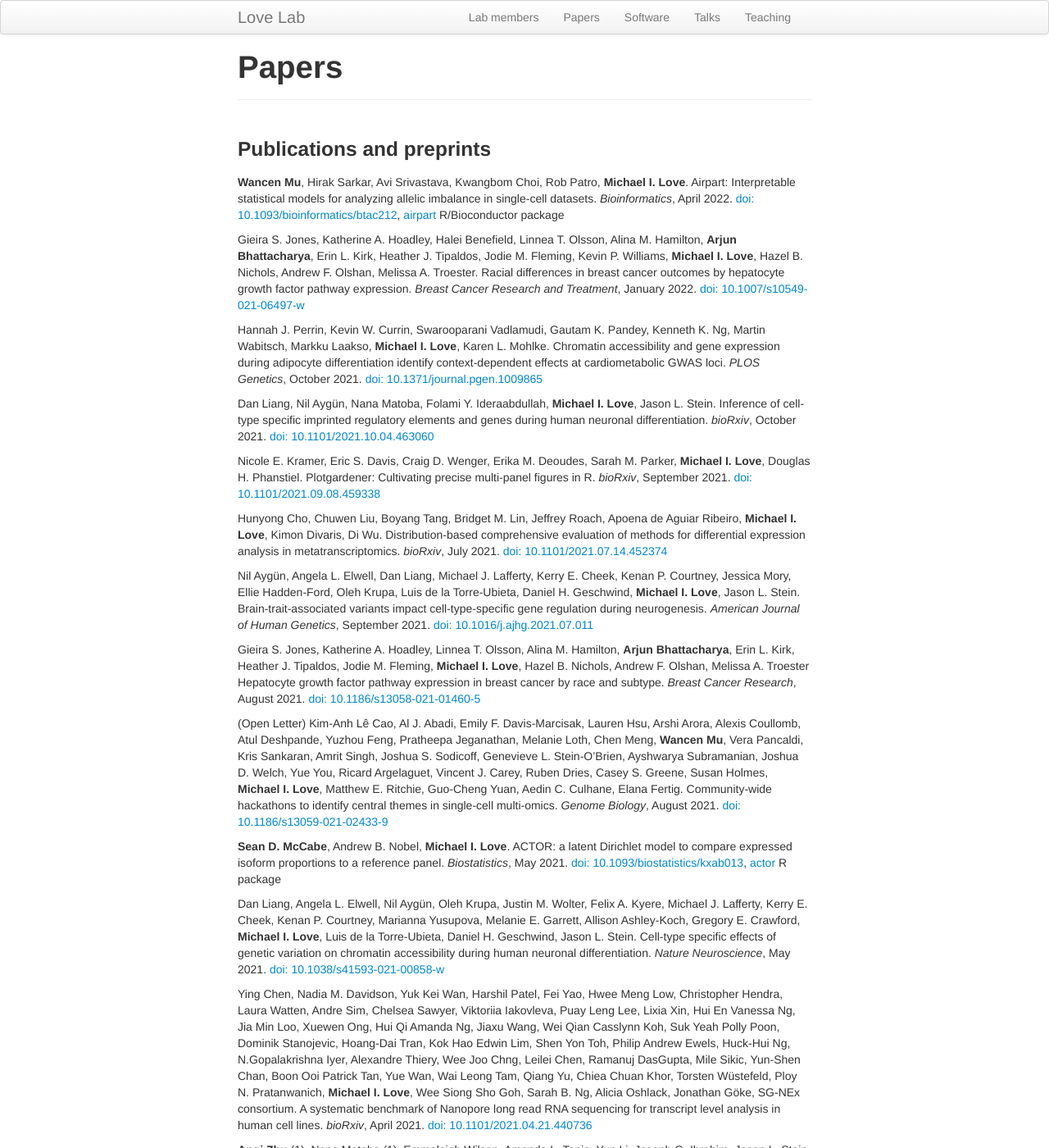
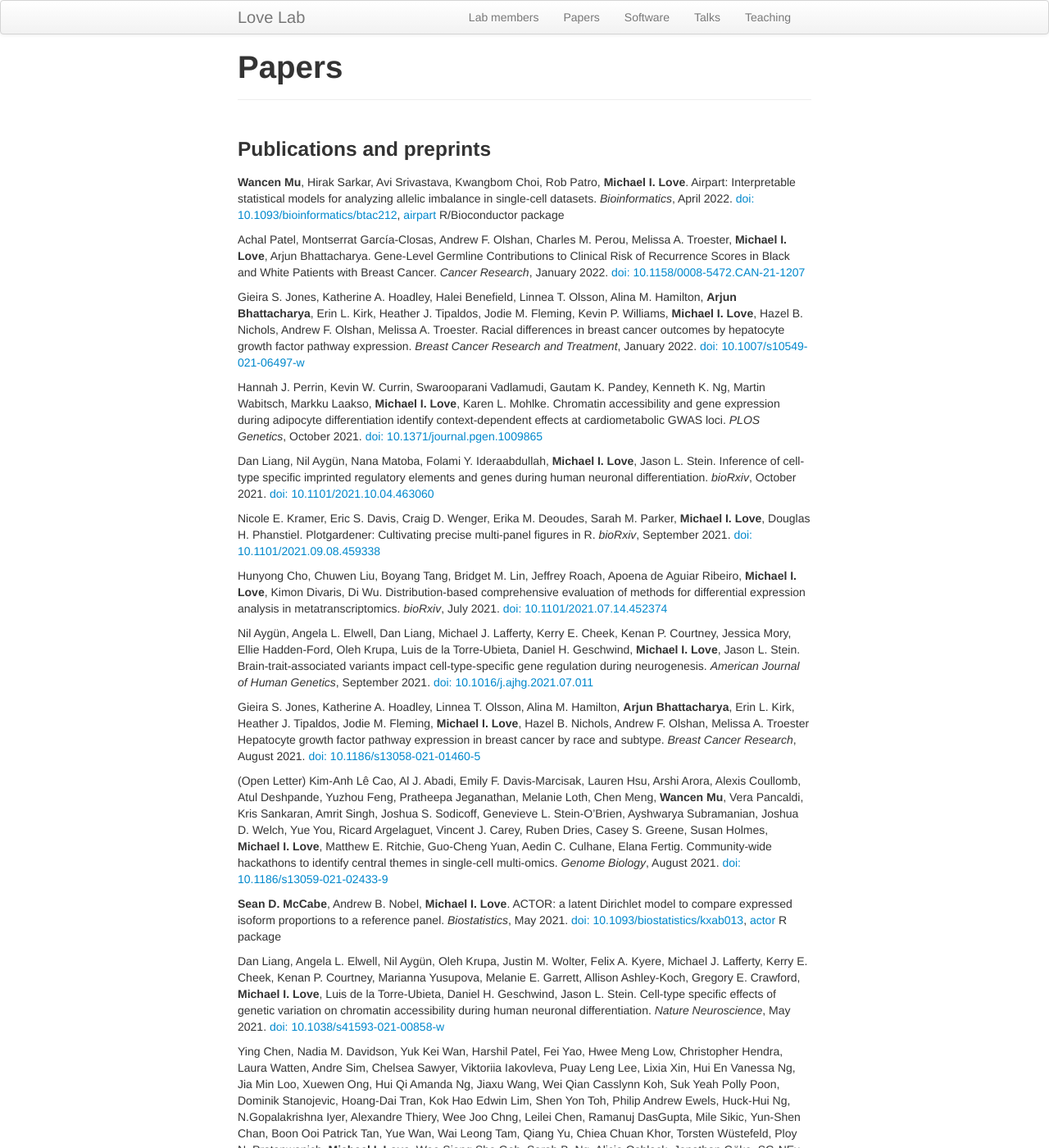
Before and after one commit to mikelove/mikelove.github.io, a Jekyll site: the page built from pages/papers.md, in a window 1280 px wide and 1400 px high. Shown: the whole window at 82% size. Built offline with Jekyll 4.4.1, drawn with Linux system fonts in a browser that asks for light colours; some of the changed text lies outside the part shown.

Commit message:
update Achal

```diff
--- a/pages/papers.md
+++ b/pages/papers.md
@@ -12,6 +12,13 @@ imbalance in single-cell datasets.
 *Bioinformatics*, April 2022.
 [doi: 10.1093/bioinformatics/btac212](https://doi.org/10.1093/bioinformatics/btac212),
 [airpart](https://bioconductor.org/packages/airpart) R/Bioconductor package
+
+Achal Patel, Montserrat García-Closas, Andrew F. Olshan, Charles
+M. Perou, Melissa A. Troester, **Michael I. Love**, Arjun Bhattacharya.
+Gene-Level Germline Contributions to Clinical Risk of Recurrence
+Scores in Black and White Patients with Breast Cancer.
+*Cancer Research*, January 2022.
+[doi: 10.1158/0008-5472.CAN-21-1207](https://doi.org/10.1158/0008-5472.CAN-21-1207)
 
 Gieira S. Jones, Katherine A. Hoadley, Halei Benefield, Linnea
 T. Olsson, Alina M. Hamilton, **Arjun Bhattacharya**, Erin L. Kirk,
```
Also changed, not shown: other parts of pages/papers.md (+0 -7 lines).
